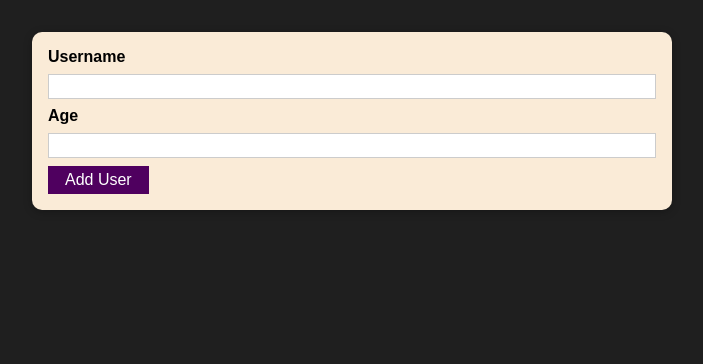
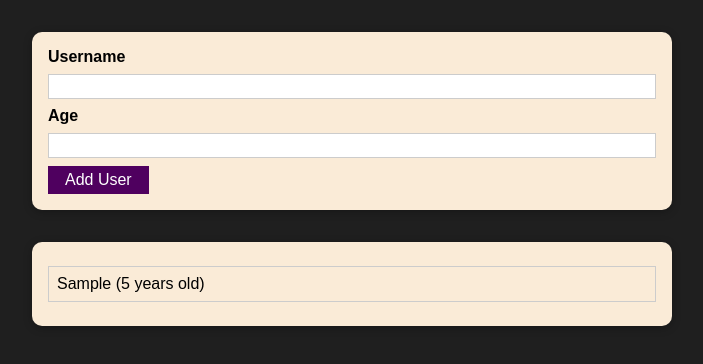
Before and after one commit to Jorge-GP90/Validation_app, a React (Create React App) app: page / in a window 1280 px wide. Both pictures are taken after typing "Sample", "5" into the empty fields and a click on the button "Add User". Shown: the top 364 px of the page, without its empty margins (288-991 px from the left). Built offline with nearby package versions, Linux system fonts and the light colour scheme.

Commit message:
Adding UsersList component, Managing the list of Users via State (lifting the State)

```diff
--- a/src/App.js
+++ b/src/App.js
@@ -1,10 +1,25 @@
-import React from "react";
+import React, { useState } from "react";
 import AddUser from "./components/Users/AddUser";
+import UsersList from "./components/Users/UsersList";
 
 function App() {
+  const [usersList, setUserList] = useState([]);
+
+  // Upper the state
+  const addUserHandler = (uName, uAge) => {
+    setUserList((prevUsersList) => {
+      return [
+        ...prevUsersList,
+        { name: uName, age: uAge, id: Math.random().toString() },
+      ];
+    });
+  };
+
   return (
     <div>
-      <AddUser />
+      <AddUser onAddUser={addUserHandler} />
+      {/* passing the props to the UsersList component by users={} */}
+      <UsersList users={usersList} />
     </div>
   );
 }
--- a/src/components/Users/AddUser.js
+++ b/src/components/Users/AddUser.js
@@ -4,7 +4,7 @@
 
 import classes from "./AddUser.module.css";
 
-const AddUser = () => {
+const AddUser = (props) => {
   const [enteredUsername, setEnteredUsername] = useState("");
   const [enteredAge, setEnteredAge] = useState("");
 
@@ -20,7 +20,10 @@
       return;
     }
 
-    console.log(enteredUsername, enteredAge);
+    // pass the state from other components
+    // console.log(enteredUsername, enteredAge);   previous display
+    props.onAddUser(enteredUsername, enteredAge);
+
     // for reset --> needs to add a value in the input element
     setEnteredUsername("");
     setEnteredAge("");
--- /dev/null
+++ b/src/components/Users/UsersList.js
@@ -0,0 +1,20 @@
+import React from "react";
+
+import Card from "../UI/Card";
+import classes from "./UsersList.module.css";
+
+const UsersList = (props) => {
+  return (
+    <Card className={classes.users}>
+      <ul>
+        {props.users.map((user) => (
+          <li key={user.id}>
+            {user.name} ({user.age} years old)
+          </li>
+        ))}
+      </ul>
+    </Card>
+  );
+};
+
+export default UsersList;
--- /dev/null
+++ b/src/components/Users/UsersList.module.css
@@ -0,0 +1,16 @@
+.users {
+  margin: 2rem auto;
+  width: 90%;
+  max-width: 40rem;
+}
+
+.users ul {
+  list-style: none;
+  padding: 1rem;
+}
+
+.users li {
+  border: 1px solid #ccc;
+  margin: 0.5rem 0;
+  padding: 0.5rem;
+}
```
